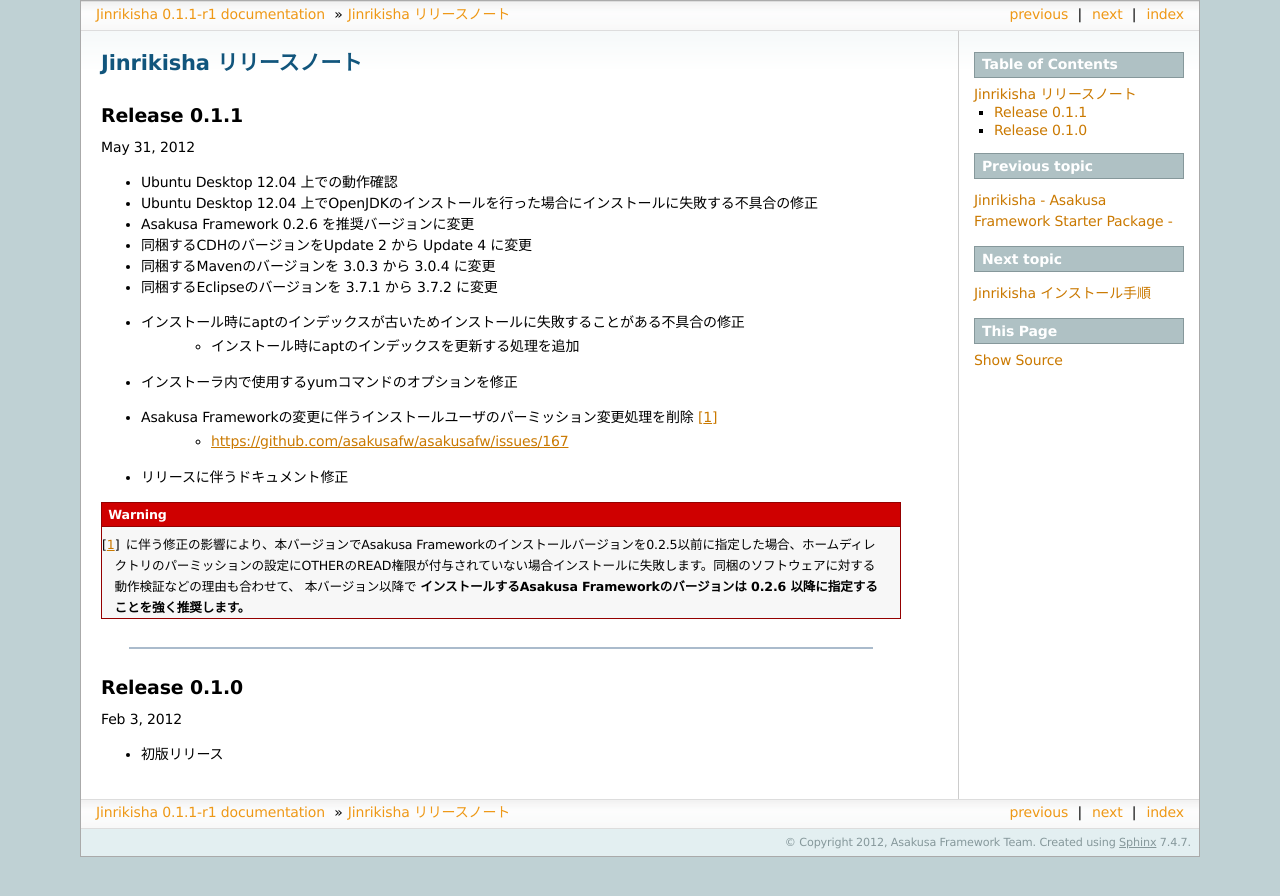
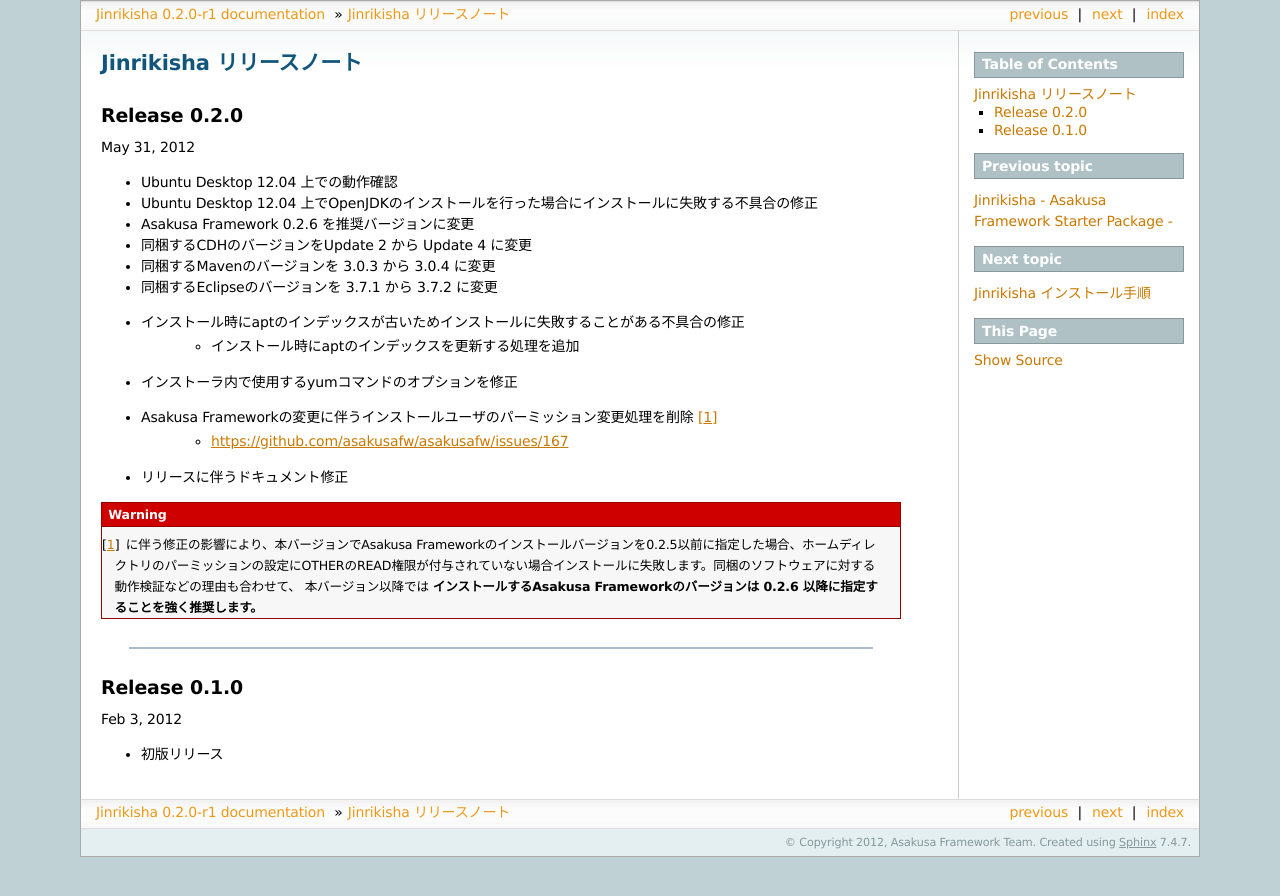
Before and after one commit to asakusafw/asakusafw-starter, a Sphinx documentation site: the page built from jinrikisha/docs/ja/source/release-notes.rst, in a window 1280 px wide. Shown: the top 896 px of the page. Built offline with Sphinx 7.4.7, drawn with Linux system fonts in a browser that asks for light colours; formulas are drawn with MathJax 3.

Commit message:
Modified version to 0.2.0

```diff
--- a/jinrikisha/docs/ja/source/conf.py
+++ b/jinrikisha/docs/ja/source/conf.py
@@ -55,9 +55,9 @@
 # built documents.
 #
 # The short X.Y version.
-version = '0.1.1'
+version = '0.2.0'
 # The full version, including alpha/beta/rc tags.
-release = '0.1.1-r1'
+release = '0.2.0-r1'
 
 # The language for content autogenerated by Sphinx. Refer to documentation
 # for a list of supported languages.
--- a/jinrikisha/docs/ja/source/install.rst
+++ b/jinrikisha/docs/ja/source/install.rst
@@ -36,7 +36,7 @@
 
 ..  code-block:: sh
 
-    tar -xf jinrikisha-linux-32bit-0.1.1.tar.gz
+    tar -xf jinrikisha-linux-32bit-*.tar.gz
     jinrikisha-linux-32bit/setup.sh
 
 ``setup.sh`` を実行すると、Jinrikishaのインストーラ画面が表示され、インストールが開始されます。
--- a/jinrikisha/docs/ja/source/release-notes.rst
+++ b/jinrikisha/docs/ja/source/release-notes.rst
@@ -4,7 +4,7 @@
 Jinrikisha リリースノート
 =========================
 
-Release 0.1.1
+Release 0.2.0
 =============
 May 31, 2012
 
@@ -22,7 +22,7 @@
 * リリースに伴うドキュメント修正
 
 ..  warning::
-    .. [#] に伴う修正の影響により、本バージョンでAsakusa Frameworkのインストールバージョンを0.2.5以前に指定した場合、ホームディレクトリのパーミッションの設定にOTHERのREAD権限が付与されていない場合インストールに失敗します。同梱のソフトウェアに対する動作検証などの理由も合わせて、 本バージョン以降で **インストールするAsakusa Frameworkのバージョンは 0.2.6 以降に指定することを強く推奨します。**
+    .. [#] に伴う修正の影響により、本バージョンでAsakusa Frameworkのインストールバージョンを0.2.5以前に指定した場合、ホームディレクトリのパーミッションの設定にOTHERのREAD権限が付与されていない場合インストールに失敗します。同梱のソフトウェアに対する動作検証などの理由も合わせて、 本バージョン以降では **インストールするAsakusa Frameworkのバージョンは 0.2.6 以降に指定することを強く推奨します。**
 
 ----
 
```
Also changed, not shown: other parts of jinrikisha/docs/ja/source/install.rst (+1 -1 lines), jinrikisha/docs/ja/source/index.rst (+12 -12 lines), 1 other file.
